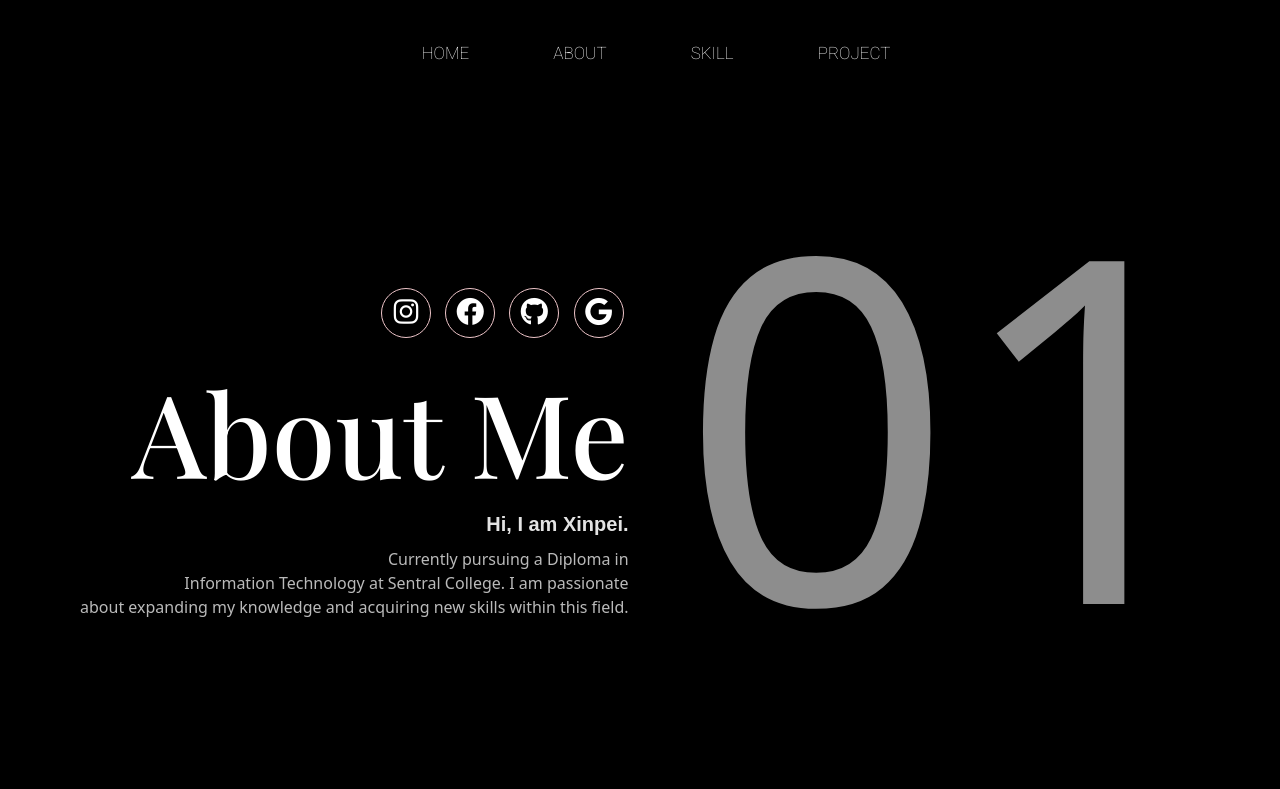
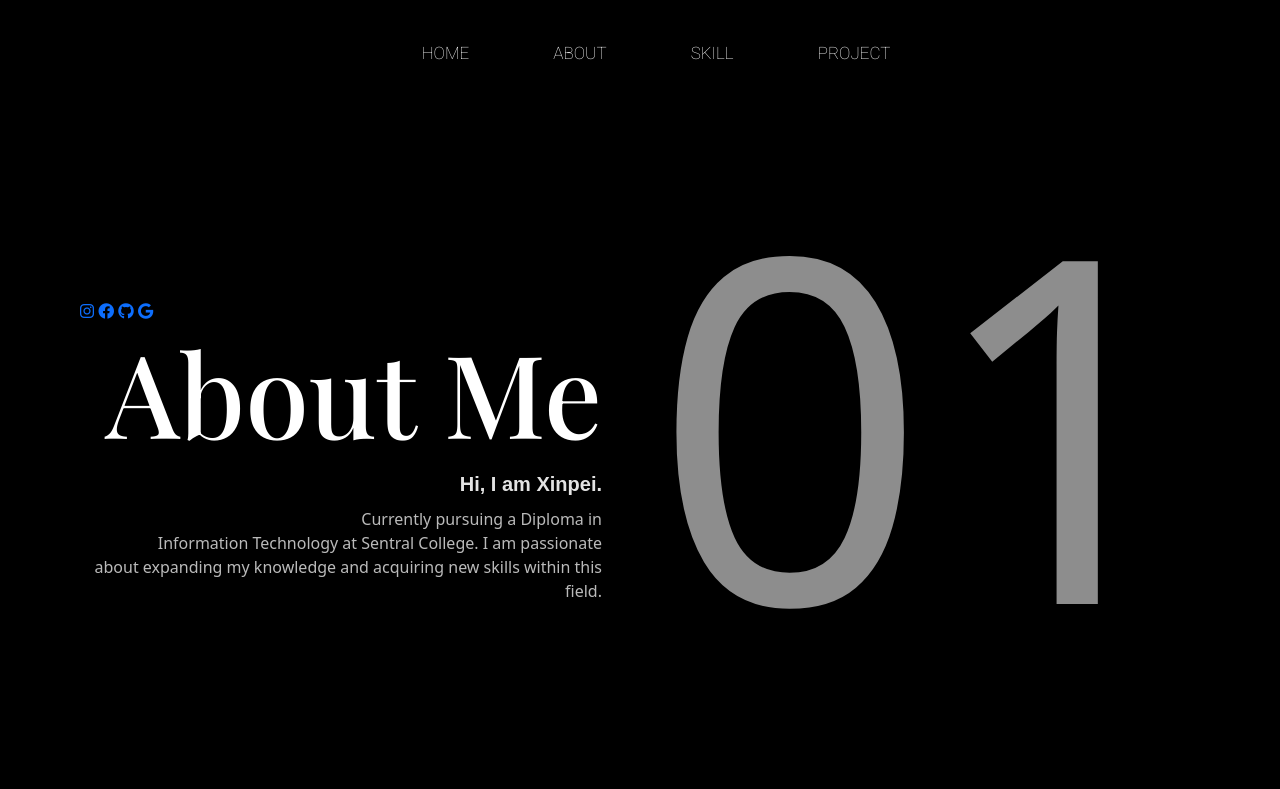
Before and after one commit to YeohXinPei/xinpei, a plain HTML site: page about.html in a window 1280 px wide. Shown: the top 789 px of the page. Drawn offline with nearby package versions, Linux system fonts and the light colour scheme.

Commit message:
style.css

```diff
--- a/style.css
+++ b/style.css
@@ -38,7 +38,6 @@
   color: white;
   text-align: center;
 }
-
 
 .contact {
   text-align: center;
@@ -138,38 +137,8 @@ nav img {
   display: flex;
   align-items: center;
 }
-
-
-.contact-me {
-  text-align: right;
-  margin-bottom: 20px;
-}
-
-.contact-me a {
-  display: inline-block;
-  margin: 0 13px;
-  font-size: 35px;
-  /* Adjust the font size as needed */
-}
-
-.contact-me .nav-item {
-  display: inline-block;
-  width: 50px;
-  height: 50px;
-  border-radius: 50%;
-  border: 1px solid #eec5c9;
-  text-align: center;
-  line-height: 40px;
-  margin: 5px;
-}
-
-.contact-me .nav-item i {
-  font-size: 28px;
-  color: white;
-}
-
-.contact-me .nav-item i:hover {
-  color: #eec5c9;
+.left-side{
+  width: 45%;
 }
 
 .left-side h1 {
@@ -195,6 +164,7 @@ nav img {
 
 .right-side {
   flex: -1;
+  width: 55%;
 }
 
 .text {
```
